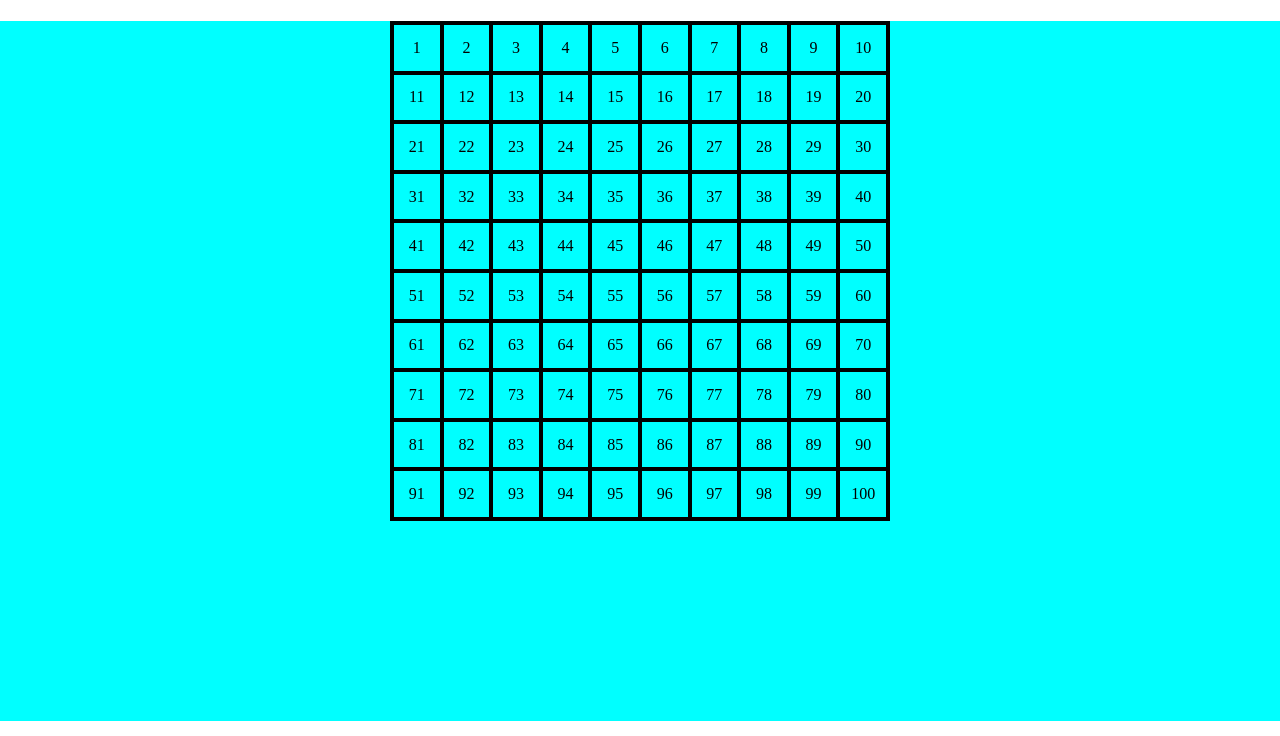
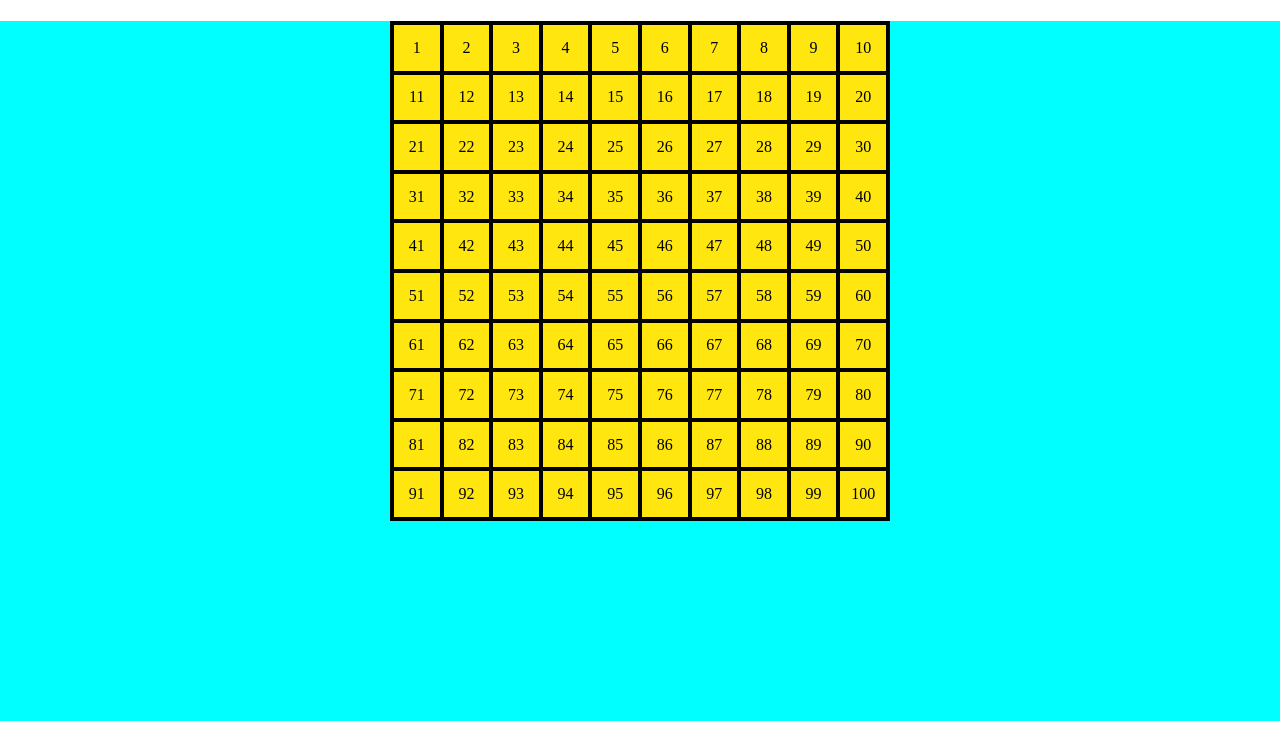
Before and after one commit to Fradala/js-campominato-grid, a plain HTML site: page index.html in a window 1280 px wide. Both pictures are taken after a click on the button "Play". Shown: the part 64-800 px from the top of the page. Drawn offline with Linux system fonts and the light colour scheme.

Commit message:
colore al campo

```diff
--- a/js/script.js
+++ b/js/script.js
@@ -11,10 +11,13 @@ const buttonElement = document.querySelector('button');
 buttonElement.addEventListener('click' , function(){
     const mainContentEl = document.querySelector('main section.main-content');
 
+
+
     for (let i = 1; i <= 100; i ++){
     const currentSquare = getNewSquare();
     const squareContent = i;
     currentSquare.innerHTML += `<span> ${squareContent}</span>`
+    currentSquare.classList.add('clicked')
 
 
     currentSquare.addEventListener('click', function(){
--- a/style/style.css
+++ b/style/style.css
@@ -44,5 +44,5 @@ section.main-content article.items-square{
 }
 
 section.main-content article.items-square.clicked{
-    background-color: rgb(14, 174, 254);
+    background-color: rgb(254, 230, 14);
 }
```
